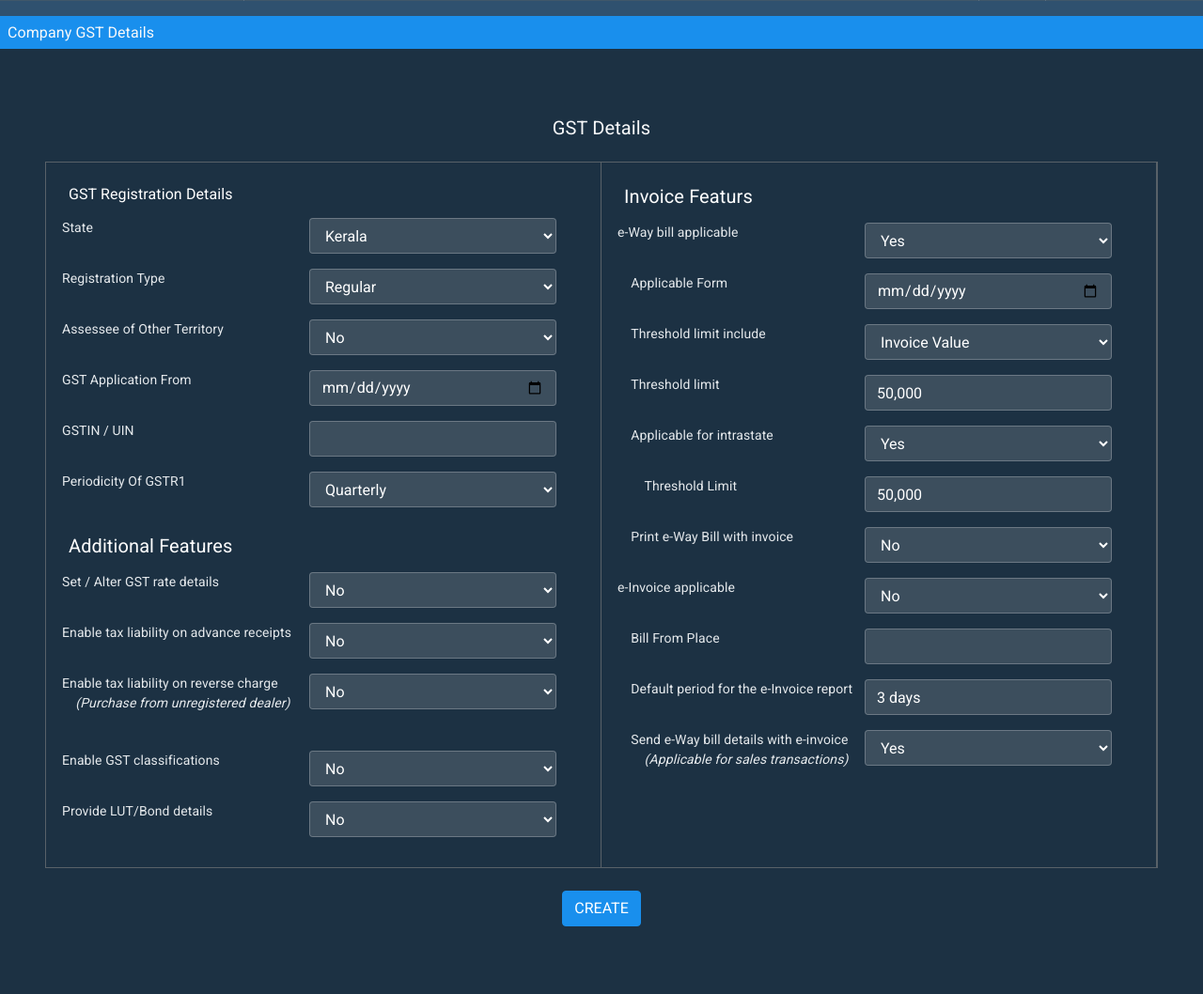
After one commit to jisha316/tally, a Django app: page /gst in a window 1280 px wide. The commit adds this page. Shown: the part 69-1127 px from the top of the page at 94% size. Run offline with Django 4.2, Linux system fonts and the light colour scheme; some libraries are stand-ins or nearby versions; some web fonts are replaced.

Commit message:
fourth commit

```diff
--- /dev/null
+++ b/app1/templates/jisha/gst.html
@@ -0,0 +1,262 @@
+{% extends 'base.html' %}
+    {% block body %}
+    {% load static %}
+    <style>
+        .enter{
+            display: flex;
+            align-items: center;
+            justify-content: center;
+        }
+        #hidden_div {
+            display: none;
+        }
+    </style>
+    <script>
+        function showDiv(divId, element)
+        {
+            document.getElementById(divId).style.display = element.value == 1 ? 'block' : 'none';
+        }
+
+        // function changeStatus()
+        // {
+        //     var status = document.getElementById("e-invoice");
+        //     if (status.value == "n")
+        //     {
+        //         document.getElementById("e-ia").style.visibility = "hidden";
+        //     }
+        //     else
+        //     {
+        //         document.getElementById("e-ia").style.visibility = "visible";
+        //     }
+        // }
+    </script>
+  <div class="m-0">
+        <h6  class="bg-info text-light p-2 m-0 text-left">Company GST Details</h6>
+        <form class="p-5" style="background-color:rgba(0,0,0,.4);">
+            <div class="p-3">
+                <h5  class="bg-trasparent text-light p-2 m-0 text-center">GST Details</h5>
+            </div>
+            <div class="row container-fluid  p-0 m-0" style=" border: 1px solid rgba(128, 128, 128, 0.6);">
+                <div class="col-sm-6 m-0 p-4" style=" border-right: 1px solid rgba(128, 128, 128, 0.6);">
+                    <h6 class="text-left">GST Registration Details</h6>
+                    <div class="row container-fluid  p-2">
+                        <div class="col-sm-6 m-0 p-0"> <label for="c">State</label></div>
+                        <div class="col-sm-6 m-0 p-0">
+                            <select name="optional" id="i" class="form-control">
+                                <option value="">Not Applicable</option>
+                                <option value="">Andaman & Nicobar Islands</option>
+                                <option value="">Andhra Pradesh</option>
+                                <option value="">Arunachal Pradesh</option>
+                                <option value="">Assam</option>
+                                <option value="">Bihar</option>
+                                <option value="">Chandigarh</option>
+                                <option value="">Chhattisgarh</option>
+                                <option value="">Dadra & Nagar Haveli and Daman & Diu</option>
+                                <option value="">Delhi</option>
+                                <option value="">Goa</option>
+                                <option value="">Gujarat</option>
+                                <option value="">Haryana</option>
+                                <option value="">Himachal Pradesh</option>
+                                <option value="">Jammu & Kashmir</option>
+                                <option value="">Jharkhand</option>
+                                <option value="">Karnataka</option>
+                                <option value="" selected>Kerala</option>
+                                <option value="">Ladakh</option>
+                                <option value="">Lakshadweep</option>
+                                <option value="">Madhya Pradesh</option>
+                                <option value="">Maharashtra</option>
+                                <option value="">Manipur</option>
+                                <option value="">Meghalaya</option>
+                                <option value="">Mizoram</option>
+                                <option value="">Nagaland</option>
+                                <option value="">Odisha</option>
+                                <option value="">Puducherry</option>
+                                <option value="">Punjab</option>
+                                <option value="">Rajasthan</option>
+                                <option value="">Sikkim</option>
+                                <option value="">Tamil Nadu</option>
+                                <option value="">Telangana</option>
+                                <option value="">Tripura</option>
+                                <option value="">Uttarakhand</option>
+                                <option value="">Uttarakhand</option>
+                                <option value="">West Bengal</option>
+                            </select>
+                        </div>
+                    </div>
+                    <div class="row container-fluid  p-2">
+                        <div class="col-sm-6 m-0 p-0"> <label for="d">Registration Type</label></div>
+                        <div class="col-sm-6 m-0 p-0">
+                            <select name="Activate" id="e" class="form-control">
+                                <option value="">Composition</option>
+                                <option value="" selected>Regular</option>
+                            </select>
+                        </div>
+                    </div>
+                    <div class="row container-fluid  p-2">
+                        <div class="col-sm-6 m-0 p-0"> <label for="d">Assessee of Other Territory</label></div>
+                        <div class="col-sm-6 m-0 p-0">
+                            <select name="Activate" id="e" class="form-control">
+                                <option value="">No</option>
+                                <option value="">Yes</option>
+                            </select>
+                        </div>
+                    </div>
+                    <div class="row container-fluid  p-2">
+                        <div class="col-sm-6 m-0 p-0"> <label for="d">GST Application From</label></div>
+                        <div class="col-sm-6 m-0 p-0"><input type="date" value="01-12-2022" class="form-control"></div>
+                    </div>
+                    <div class="row container-fluid  p-2">
+                        <div class="col-sm-6 m-0 p-0"> <label for="e">GSTIN / UIN</label></div>
+                        <div class="col-sm-6 m-0 p-0"><input type="text" class="form-control" id="c" placeholder=""></div>
+                    </div>
+                    <div class="row container-fluid  p-2">
+                        <div class="col-sm-6 m-0 p-0"> <label for="d">Periodicity Of GSTR1</label></div>
+                        <div class="col-sm-6 m-0 p-0">
+                            <select name="Activate" id="e" class="form-control">
+                                <option value="">Monthly</option>
+                                <option value="" selected>Quarterly</option>
+                            </select>
+                        </div>
+                    </div><br>
+                    <h5 class="text-left">Additional Features</h5>
+                    <div class="row container-fluid  p-2">
+                        <div class="col-sm-6 m-0 p-0"> <label for="c">Set / Alter GST rate details</label></div>
+                        <div class="col-sm-6 m-0 p-0">
+                            <select name="Activate" id="e" class="form-control">
+                                <option value="">No</option>
+                                <option value="">Yes</option>
+                            </select>
+                        </div>
+                    </div>
+                    <div class="row container-fluid  p-2">
+                        <div class="col-sm-6 m-0 p-0"> <label for="c">Enable tax liability on advance receipts</label></div>
+                        <div class="col-sm-6 m-0 p-0">
+                            <select name="Activate" id="e" class="form-control">
+                                <option value="">No</option>
+                                <option value="">Yes</option>
+                            </select>
+                        </div>
+                    </div>
+                    <div class="row container-fluid  p-2">
+                        <div class="col-sm-6 m-0 p-0"> <label for="c">Enable tax liability on reverse charge
+                            <br><p><i>&nbsp;&nbsp;&nbsp;&nbsp;(Purchase from unregistered dealer)</i></p></label>
+                        </div>
+                        <div class="col-sm-6 m-0 p-0">
+                            <select name="Activate" id="e" class="form-control">
+                                <option value="">No</option>
+                                <option value="">Yes</option>
+                            </select>
+                        </div>
+                    </div>
+                    <div class="row container-fluid  p-2">
+                        <div class="col-sm-6 m-0 p-0"> <label for="c">Enable GST classifications</label></div>
+                        <div class="col-sm-6 m-0 p-0">
+                            <select name="Activate" id="e" class="form-control">
+                                <option value="">No</option>
+                                <option value="">Yes</option>
+                            </select>
+                        </div>
+                    </div>
+                    <div class="row container-fluid  p-2">
+                        <div class="col-sm-6 m-0 p-0"> <label for="c">Provide LUT/Bond details</label></div>
+                        <div class="col-sm-6 m-0 p-0">
+                            <select name="Activate" id="e" class="form-control">
+                                <option value="">No</option>
+                                <option value="">Yes</option>
+                            </select>
+                        </div>
+                    </div>
+                </div>
+                <div class="col-sm-6 m-0 p-4" style=" border-right: 1px solid rgba(128, 128, 128, 0.6);">
+                    <h5 class="text-left">Invoice Featurs</h5>
+                    <div class="row container-fluid  p-0">
+                        <div class="col-sm-6 m-0 p-0"></div>
+                        <div class="col-sm-6 m-0 p-0"></div>
+                    </div>
+                    <div class="row container-fluid  p-2">
+                        <div class="col-sm-6 m-0 p-0"> <label for="d">e-Way bill applicable</label></div>
+                        <div class="col-sm-6 m-0 p-0">
+                            <select name="Activate" id="e" class="form-control">
+                                <option value="">Yes</option>
+                                <option value="">No</option>
+                            </select>
+                        </div>
+                    </div>
+                    <div class="row container-fluid  p-2">
+                        <div class="col-sm-6 m-0 p-0"> <label for="d">&nbsp;&nbsp;&nbsp;&nbsp;Applicable Form</label></div>
+                        <div class="col-sm-6 m-0 p-0"><input type="date" class="form-control" id="d" placeholder=""></div>
+                    </div>
+                    <div class="row container-fluid  p-2">
+                        <div class="col-sm-6 m-0 p-0"> <label for="d">&nbsp;&nbsp;&nbsp;&nbsp;Threshold limit include</label></div>
+                        <div class="col-sm-6 m-0 p-0">
+                            <select name="Activate" id="e" class="form-control">
+                                <option value="">Invoice Value</option>
+                                <option value="">Taxable and exempt goods value</option>
+                                <option value="">Taxable goods value</option>
+                            </select>
+                        </div>
+                    </div>
+                    <div class="row container-fluid  p-2">
+                        <div class="col-sm-6 m-0 p-0"> <label for="d">&nbsp;&nbsp;&nbsp;&nbsp;Threshold limit</label></div>
+                        <div class="col-sm-6 m-0 p-0"><input type="text" class="form-control" id="d" placeholder="" value="50,000"></div>
+                    </div>
+                    <div class="row container-fluid  p-2">
+                        <div class="col-sm-6 m-0 p-0"> <label for="d">&nbsp;&nbsp;&nbsp;&nbsp;Applicable for intrastate</label></div>
+                        <div class="col-sm-6 m-0 p-0">
+                            <select name="Activate" id="e" class="form-control">
+                                <option value="">Yes</option>
+                                <option value="">No</option>
+                            </select>
+                        </div>
+                    </div>
+                    <div class="row container-fluid  p-2">
+                        <div class="col-sm-6 m-0 p-0"> <label for="d">&nbsp;&nbsp;&nbsp;&nbsp;&nbsp;&nbsp;&nbsp;&nbsp;Threshold Limit</label></div>
+                        <div class="col-sm-6 m-0 p-0"><input type="text" class="form-control" id="d" placeholder="" value="50,000"></div>
+                    </div>
+                    <div class="row container-fluid  p-2">
+                        <div class="col-sm-6 m-0 p-0"> <label for="d">&nbsp;&nbsp;&nbsp;&nbsp;Print e-Way Bill with invoice</label></div>
+                        <div class="col-sm-6 m-0 p-0">
+                            <select name="Activate" id="e" class="form-control">
+                                <option value="">No</option>
+                                <option value="">Yes</option>
+                            </select>
+                        </div>
+                    </div>
+                    <div class="row container-fluid  p-2" >
+                        <div class="col-sm-6 m-0 p-0"> <label for="d">e-Invoice applicable</label></div>
+                        <div class="col-sm-6 m-0 p-0">
+                            <select name="" id="test" class="form-control" onchange="showDiv('hidden_div', this)">
+                                <option value="0">No</option>
+                                <option value="1">Yes</option>
+                            </select>
+                        </div>
+                    </div>
+                    <div class="row container-fluid  p-2" id="hidden_div">
+                        <div class="col-sm-6 m-0 p-0"> <label for="">&nbsp;&nbsp;&nbsp;&nbsp;Applicable Form</label></div>
+                        <div class="col-sm-6 m-0 p-0"><input type="date" class="form-control" id="" placeholder=""></div>
+                    </div>
+                    <div class="row container-fluid  p-2" >
+                        <div class="col-sm-6 m-0 p-0"> <label for="d">&nbsp;&nbsp;&nbsp;&nbsp;Bill From Place</label></div>
+                        <div class="col-sm-6 m-0 p-0"><input type="text" class="form-control" id="d" placeholder=""></div>
+                    </div>
+                    <div class="row container-fluid  p-2">
+                        <div class="col-sm-6 m-0 p-0"> <label for="d">&nbsp;&nbsp;&nbsp;&nbsp;Default period for the e-Invoice report</label></div>
+                        <div class="col-sm-6 m-0 p-0"><input type="text" class="form-control" id="d" placeholder="" value="3 days"></div>
+                    </div>
+                    <div class="row container-fluid  p-2">
+                        <div class="col-sm-6 m-0 p-0"> <label for="c">&nbsp;&nbsp;&nbsp;&nbsp;Send e-Way bill details with e-invoice
+                            <br><p><i>&nbsp;&nbsp;&nbsp;&nbsp;&nbsp;&nbsp;&nbsp;&nbsp;(Applicable for sales transactions)</i></p></label>
+                        </div>
+                        <div class="col-sm-6 m-0 p-0">
+                            <select name="Activate" id="e" class="form-control">
+                                <option value="">Yes</option>
+                                <option value="">No</option>
+                            </select>
+                        </div>
+                    </div>
+                </div>
+            </div>
+            <div class="enter w-100 py-4"><button class="btn btn-info w-15">CREATE</button></div>
+        </form>
+    </div>
+{% endblock %}
--- a/app1/urls.py
+++ b/app1/urls.py
@@ -36,4 +36,10 @@ urlpatterns = [
 
     path('create_cmpny',views.create_cmpny,name='create_cmpny'),
 
+    path('gst',views.gst,name='gst'),
+
+    path('select_c',views.select_c,name='select_c'),
+
+    path('cn',views.cn,name='cn'),
+
 ]
--- a/app1/views.py
+++ b/app1/views.py
@@ -62,3 +62,12 @@ def cmpny_list(request):
 
 def create_cmpny(request):
     return render(request, 'jisha/create_cmpny.html')
+
+def gst(request):
+    return render(request, 'jisha/gst.html')
+
+def select_c(request):
+    return render(request, 'jisha/select_c.html')
+
+def cn(request):
+    return render(request, 'jisha/cn.html')
```
Also changed, not shown: app1/templates/jisha/cn.html (added, +112 -0 lines), app1/templates/jisha/create_cmpny.html (+30 -13 lines), app1/templates/jisha/features.html (added, +135 -0 lines), app1/templates/jisha/select_c.html (added, +38 -0 lines).
